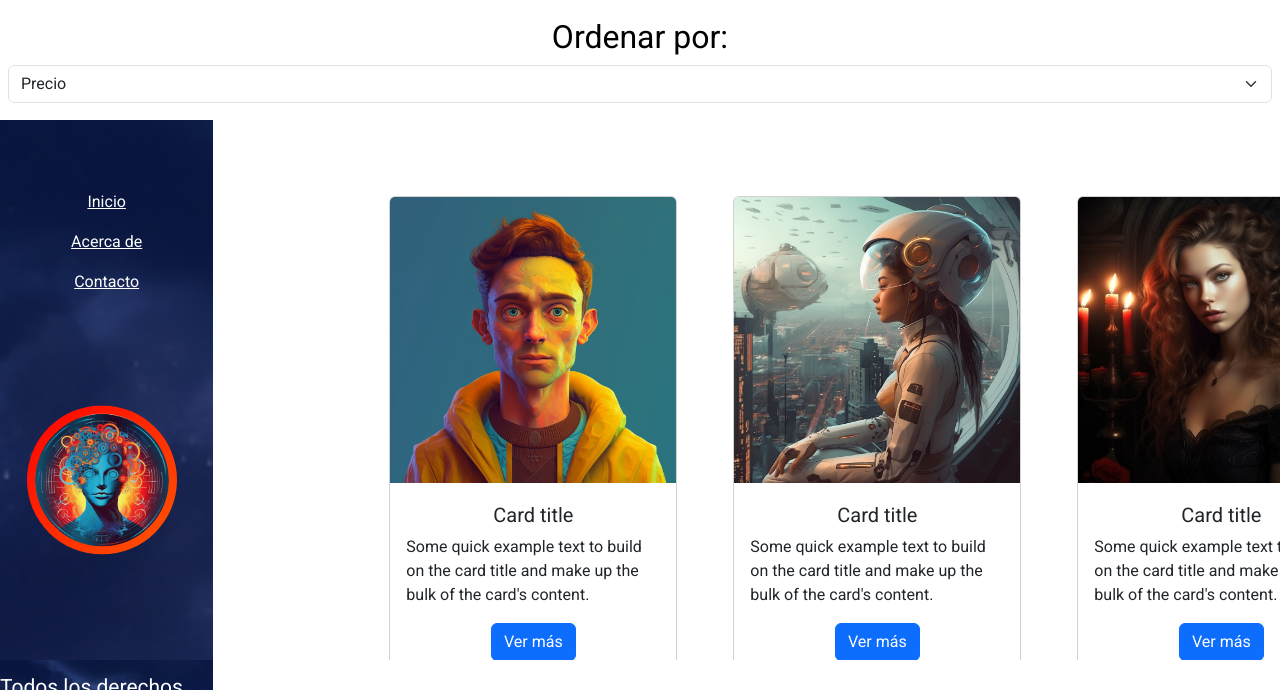
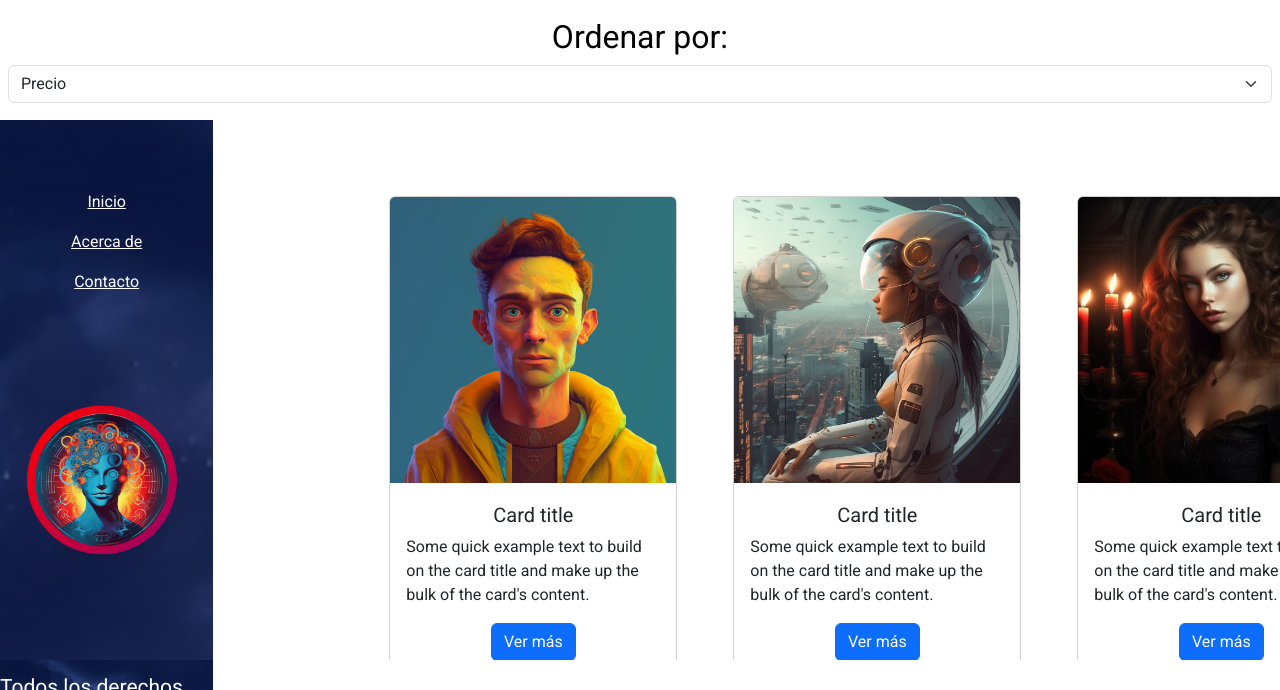
Before and after one commit to CarlosSeguel/Eternaldesafio, a plain HTML site: page index.html in a window 1280 px wide. Shown: the top 690 px of the page. Drawn offline with nearby package versions, Linux system fonts and the light colour scheme.

Commit message:
ended animation

```diff
--- a/assets/css/style.css
+++ b/assets/css/style.css
@@ -33,15 +33,14 @@ body{
 .animation_logo{
     width: 150px;
     border-radius: 50%;
+    position: absolute;
+    top: 50%;
+    left: 50%;
     transform: translate(-50%,-50%);
     padding: 8px;
-    background: linear-gradient(135deg, rgb(255, 0, 0), rgb(255, 217, 0));
+    background: linear-gradient(135deg, red, blue);
     background-size: 250% 250%;
     animation: gradient 5s ease infinite;
-    position: absolute;
-    left: 30%;
-    top: 13%;
-    transition: transform 0.3s ease-in-out;
 }
 .animation_logo:hover {
     transform: translate(-50%,-50%) scale(1.2);
```
